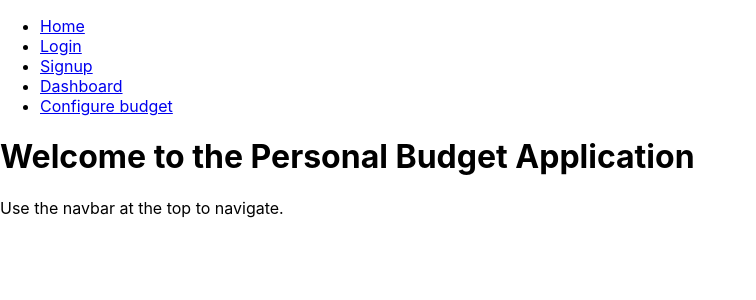
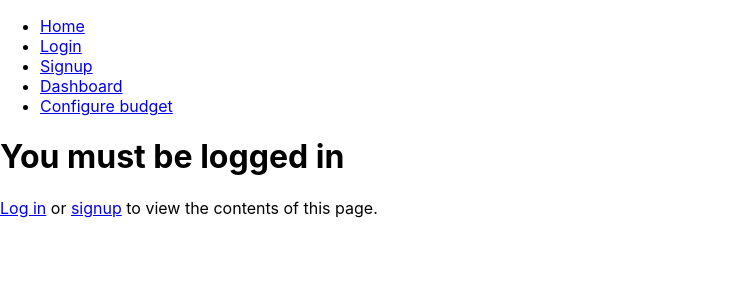
Before and after one commit to OliverMKing/personal-budget-final, a React (Create React App) app: page /dashboard in a window 1280 px wide. Shown: the top 300 px of the page, without its empty margins (0-756 px from the left). Built offline with nearby package versions, Linux system fonts and the light colour scheme.

Commit message:
Add authenticated higher order component

```diff
--- a/server.js
+++ b/server.js
@@ -46,7 +46,10 @@ app.post("/api/login", (req, res) => {
   const { username, password } = req.body;
 
   dbConnect.query("SELECT * FROM user", (error, result) => {
-    if (error) throw error;
+    if (error) {
+      console.log(error);
+      return;
+    }
     for (let user of result) {
       if (user.username === username && user.password === password) {
         console.log("User is valid");
--- a/src/App.js
+++ b/src/App.js
@@ -4,6 +4,8 @@ import Login from "./Pages/Login";
 import Signup from "./Pages/Signup";
 import Navbar from "./Components/Navbar";
 import Logout from "./Pages/Logout";
+import Dashboard from "./Pages/Dashboard";
+import authenticatedHOC from "./Components/AuthenticatedHoc";
 
 function App() {
   return (
@@ -20,6 +22,7 @@ function App() {
           <Route path="/logout">
             <Logout />
           </Route>
+          <Route path="/dashboard">{authenticatedHOC(Dashboard)}</Route>
           <Route path="/">
             <Index />
           </Route>
--- /dev/null
+++ b/src/Components/AuthenticatedHoc.js
@@ -0,0 +1,21 @@
+import React, { Component } from "react";
+import { Link } from "react-router-dom";
+
+const authenticatedHoc = (Component) => {
+  return (props) => {
+    const token = localStorage.getItem("jwt");
+    if (token) return <Component {...props} />;
+
+    return (
+      <div>
+        <h1>You must be logged in</h1>
+        <p>
+          <Link to="/login">Log in</Link> or <Link to="signup">signup</Link> to
+          view the contents of this page.
+        </p>
+      </div>
+    );
+  };
+};
+
+export default authenticatedHoc;
--- a/src/Components/Navbar.js
+++ b/src/Components/Navbar.js
@@ -31,7 +31,7 @@ function Navbar() {
       )}
 
       <li>
-        <Link to="/">Dashboard</Link>
+        <Link to="/dashboard">Dashboard</Link>
       </li>
       <li>
         <Link to="/">Configure budget</Link>
--- a/src/Pages/Dashboard.js
+++ b/src/Pages/Dashboard.js
@@ -0,0 +1,7 @@
+import React from "react";
+
+function Dashboard() {
+  return <div>Dashboard</div>;
+}
+
+export default Dashboard;
```
